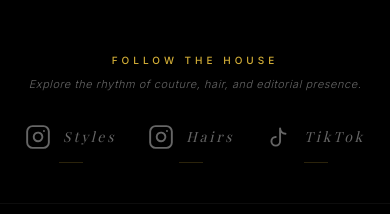
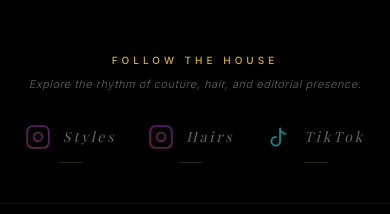
Before and after one commit to AlphaMaleBaDI/DarkEasternerCollections, a Next.js app: page /about in a window 390 px wide. Shown: the part 2020-2234 px from the top of the page. Built offline with nearby package versions, Linux system fonts and the light colour scheme; no server answers; a web font is replaced by a local one.

Commit message:
style: add mobile-only brand accents to social icons in Follow The House strip

```diff
--- a/src/app/globals.css
+++ b/src/app/globals.css
@@ -136,3 +136,23 @@ h1, h2, h3, h4, h5, h6 {
     transform: translateX(100%);
   }
 }
+
+/* Mobile-only social icon brand accents in "Follow The House" strip */
+.social-icon-insta {
+  stroke: currentColor;
+  transition: stroke 0.5s var(--ease-luxury);
+}
+
+.social-icon-tiktok {
+  stroke: currentColor;
+  transition: stroke 0.5s var(--ease-luxury);
+}
+
+@media (hover: none) {
+  .social-icon-insta {
+    stroke: url(#insta-grad-strip) !important;
+  }
+  .social-icon-tiktok {
+    stroke: rgba(37, 244, 238, 0.55) !important;
+  }
+}
--- a/src/components/sections/InstagramFeed.tsx
+++ b/src/components/sections/InstagramFeed.tsx
@@ -35,6 +35,16 @@ const instaPosts = [
 export const InstagramFeed: React.FC = () => {
   return (
     <section className="pt-12 pb-10 md:pb-16 md:pt-24 bg-deep-black overflow-hidden border-t border-soft-white/5">
+      {/* Shared SVG Gradients for social icons on mobile */}
+      <svg width="0" height="0" className="absolute pointer-events-none" aria-hidden="true">
+        <defs>
+          <linearGradient id="insta-grad-strip" x1="0%" y1="100%" x2="100%" y2="0%">
+            <stop offset="0%" stopColor="#C13584" stopOpacity={0.55} />
+            <stop offset="100%" stopColor="#833AB4" stopOpacity={0.55} />
+          </linearGradient>
+        </defs>
+      </svg>
+
       <div className="container">
 
         {/* Section Header */}
@@ -134,7 +144,7 @@ export const InstagramFeed: React.FC = () => {
               aria-label="Visit Dark Easterner Styles Instagram"
             >
               <div className="flex items-center gap-3 text-soft-white/40 group-hover:text-luxury-gold transition-colors duration-500">
-                <InstagramIcon className="w-6.5 h-6.5" strokeWidth={1.75} />
+                <InstagramIcon className="w-6.5 h-6.5 social-icon-insta" strokeWidth={1.75} />
                 <span className="text-sm md:text-base font-heading tracking-[0.2em] transition-all duration-500 italic">
                   Styles
                 </span>
@@ -149,7 +159,7 @@ export const InstagramFeed: React.FC = () => {
               aria-label="Visit Dark Easterner Hairs Instagram"
             >
               <div className="flex items-center gap-3 text-soft-white/40 group-hover:text-luxury-gold transition-colors duration-500">
-                <InstagramIcon className="w-6.5 h-6.5" strokeWidth={1.75} />
+                <InstagramIcon className="w-6.5 h-6.5 social-icon-insta" strokeWidth={1.75} />
                 <span className="text-sm md:text-base font-heading tracking-[0.2em] transition-all duration-500 italic">
                   Hairs
                 </span>
@@ -164,7 +174,7 @@ export const InstagramFeed: React.FC = () => {
               aria-label="Visit Dark Easterner TikTok"
             >
               <div className="flex items-center gap-3 text-soft-white/40 group-hover:text-luxury-gold transition-colors duration-500">
-                <TikTokIcon className="w-6.5 h-6.5" strokeWidth={1.75} />
+                <TikTokIcon className="w-6.5 h-6.5 social-icon-tiktok" strokeWidth={1.75} />
                 <span className="text-sm md:text-base font-heading tracking-[0.2em] transition-all duration-500 italic">
                   TikTok
                 </span>
```
